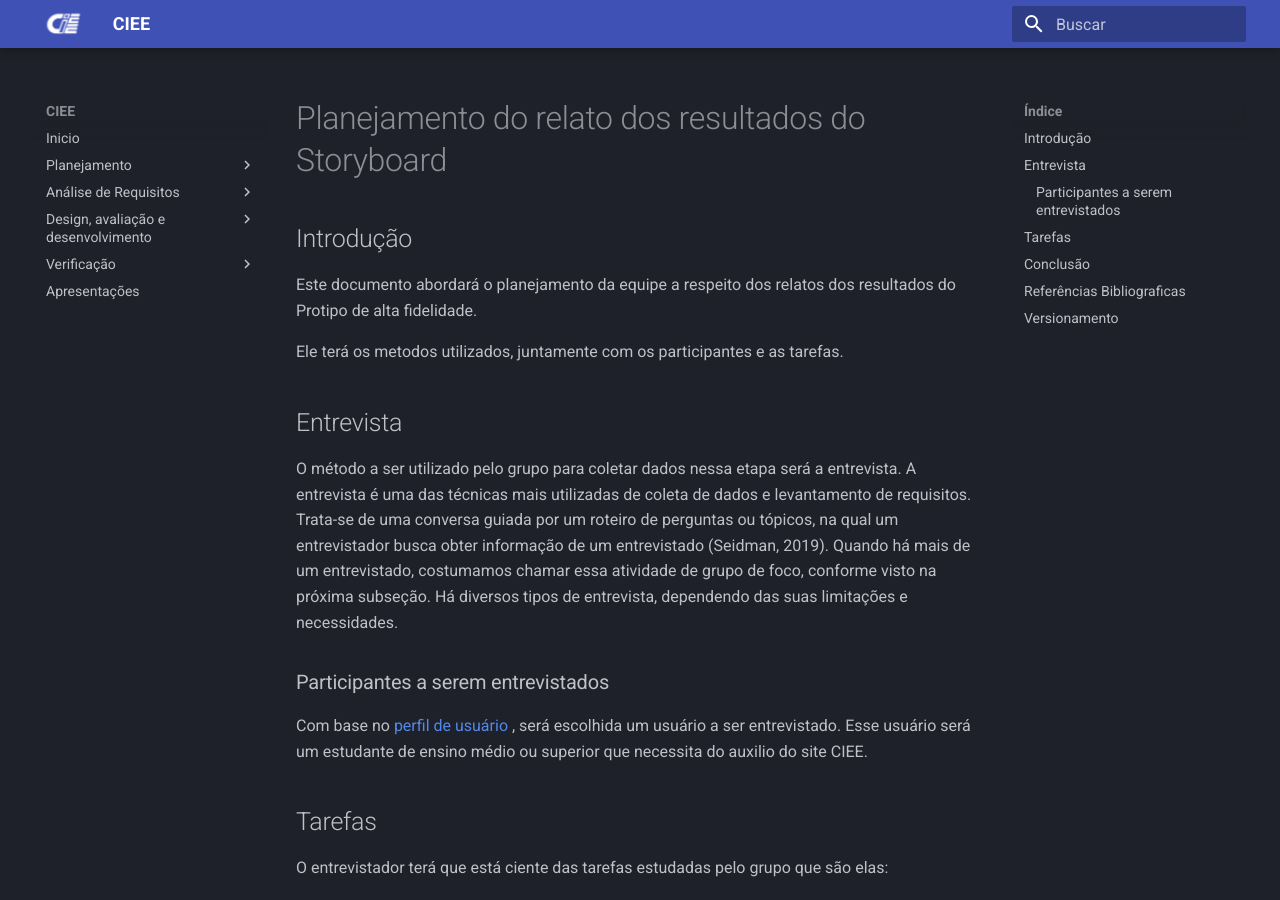
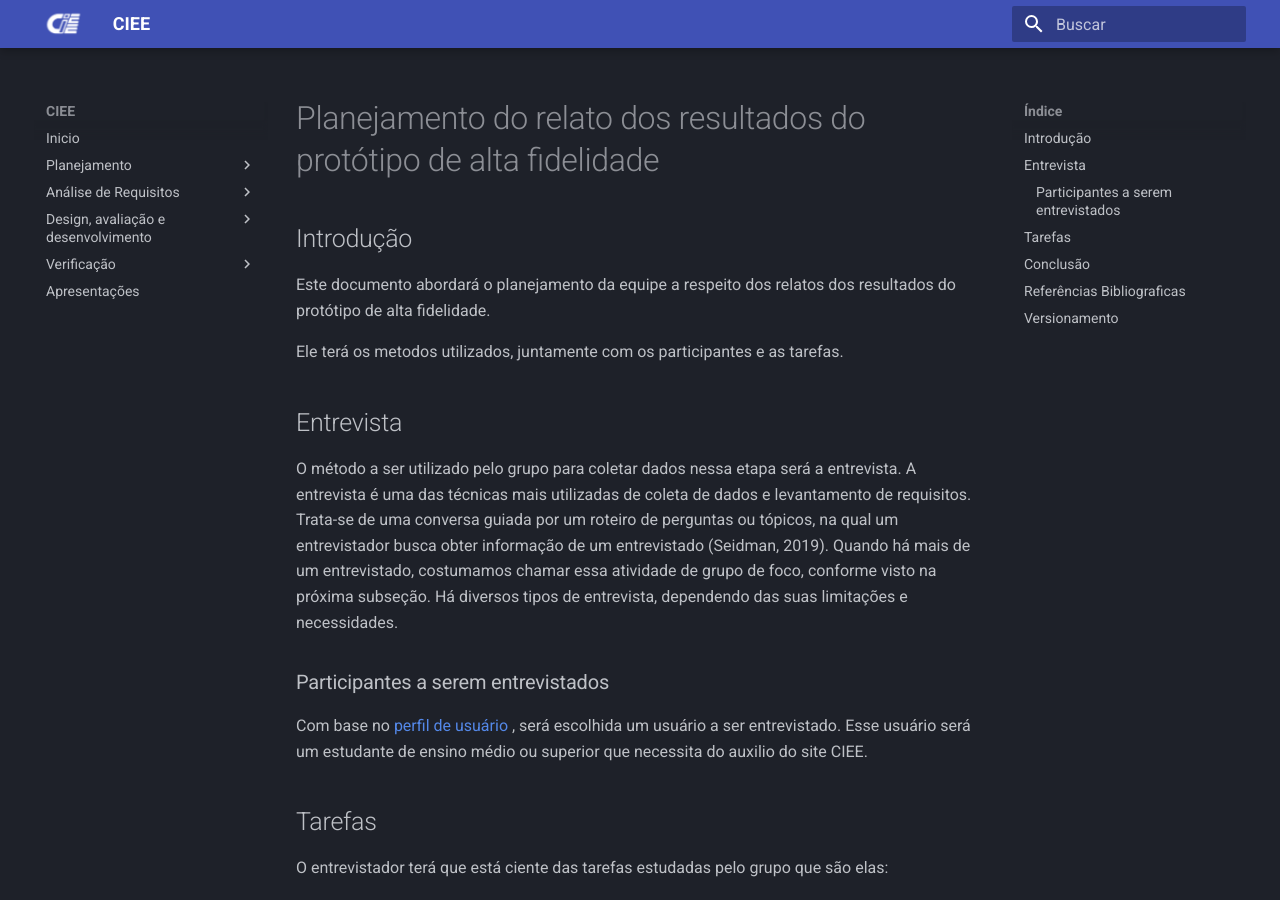
Before and after one commit to JoaoGElvas/2022.1-CIEE, an MkDocs documentation site: the page built from docs/design_avaliacao_desenvolvimento/nivel_3/Planejamento_relato_prot_alta_fidelidade.md, in a window 1280 px wide and 900 px high. Built offline with MkDocs 1.6.1 and Material for MkDocs 9.7.7, drawn with Linux system fonts in a browser that asks for light colours.

Commit message:
Update Planejamento_relato_prot_alta_fidelidade.md

```diff
--- a/docs/design_avaliacao_desenvolvimento/nivel_3/Planejamento_relato_prot_alta_fidelidade.md
+++ b/docs/design_avaliacao_desenvolvimento/nivel_3/Planejamento_relato_prot_alta_fidelidade.md
@@ -1,7 +1,7 @@
-# Planejamento do relato dos resultados do Storyboard
+# Planejamento do relato dos resultados do protótipo de alta fidelidade
 
 ## Introdução
-Este documento abordará o planejamento da equipe a respeito dos relatos dos resultados do Protipo de alta fidelidade.
+Este documento abordará o planejamento da equipe a respeito dos relatos dos resultados do protótipo de alta fidelidade.
 
 Ele terá os metodos utilizados, juntamente com os participantes e as tarefas.
 
```
